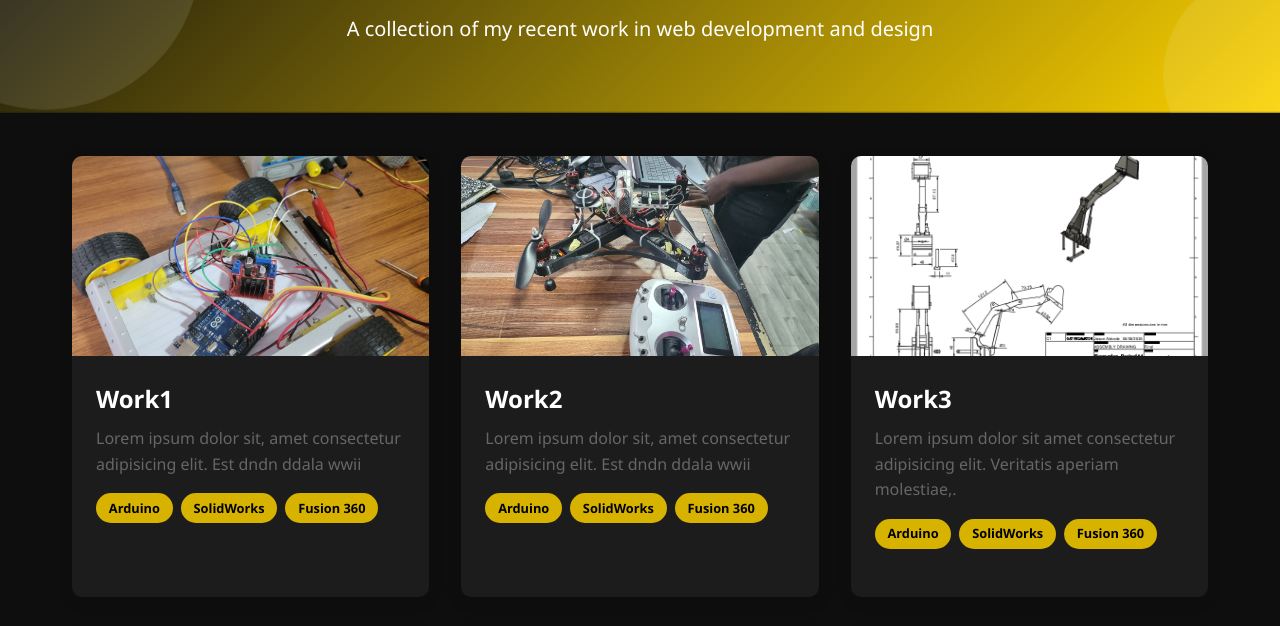
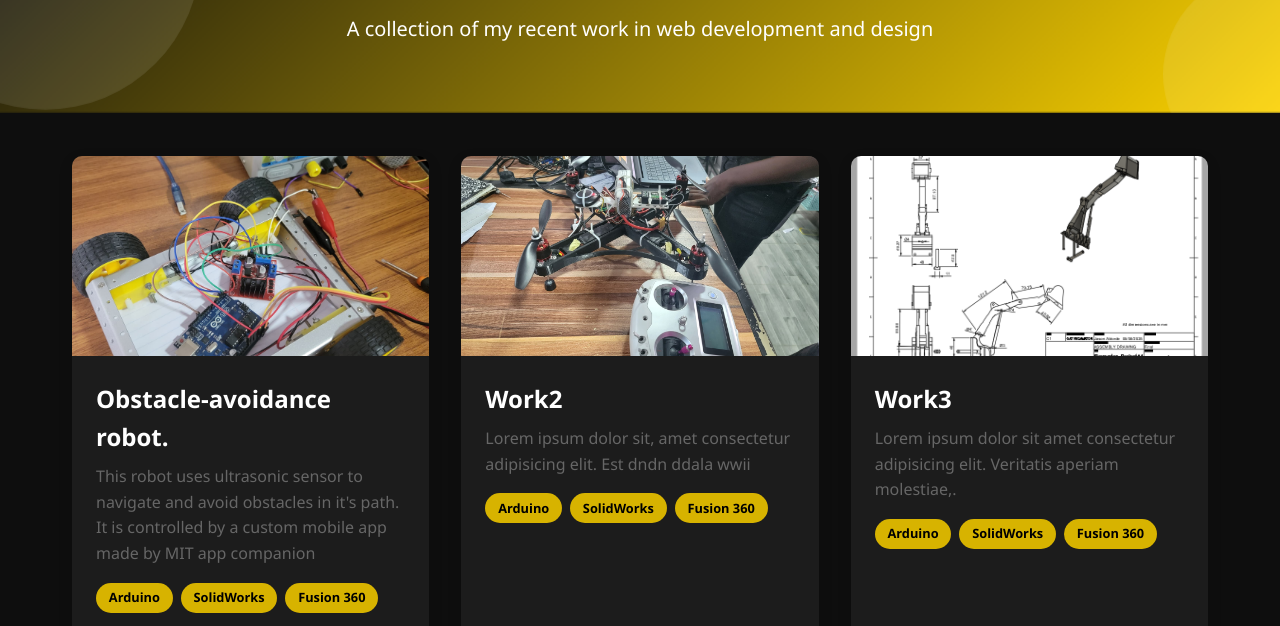
Before and after one commit to Cittykitten/AblordeJport, a plain HTML site: page projects.html in a window 1280 px wide. Shown: the part 112-738 px from the top of the page. Drawn offline with Linux system fonts and the light colour scheme.

Commit message:
projects.html

```diff
--- a/projects.html
+++ b/projects.html
@@ -512,8 +512,8 @@
                     <img src="images/works.jpg" alt="Fitness Tracker">
                 </div>
                 <div class="project-info">
-                    <h3>Work1</h3>
-                    <p>Lorem ipsum dolor sit, amet consectetur adipisicing elit. Est dndn ddala wwii</p>
+                    <h3>Obstacle-avoidance robot. </h3>
+                    <p>This robot uses ultrasonic sensor to navigate and avoid obstacles in it's path. It is controlled by a custom mobile app made by MIT app companion </p>
                     <div class="project-tags">
                         <span class="tag html">Arduino</span>
                         <span class="tag css">SolidWorks</span>
```
